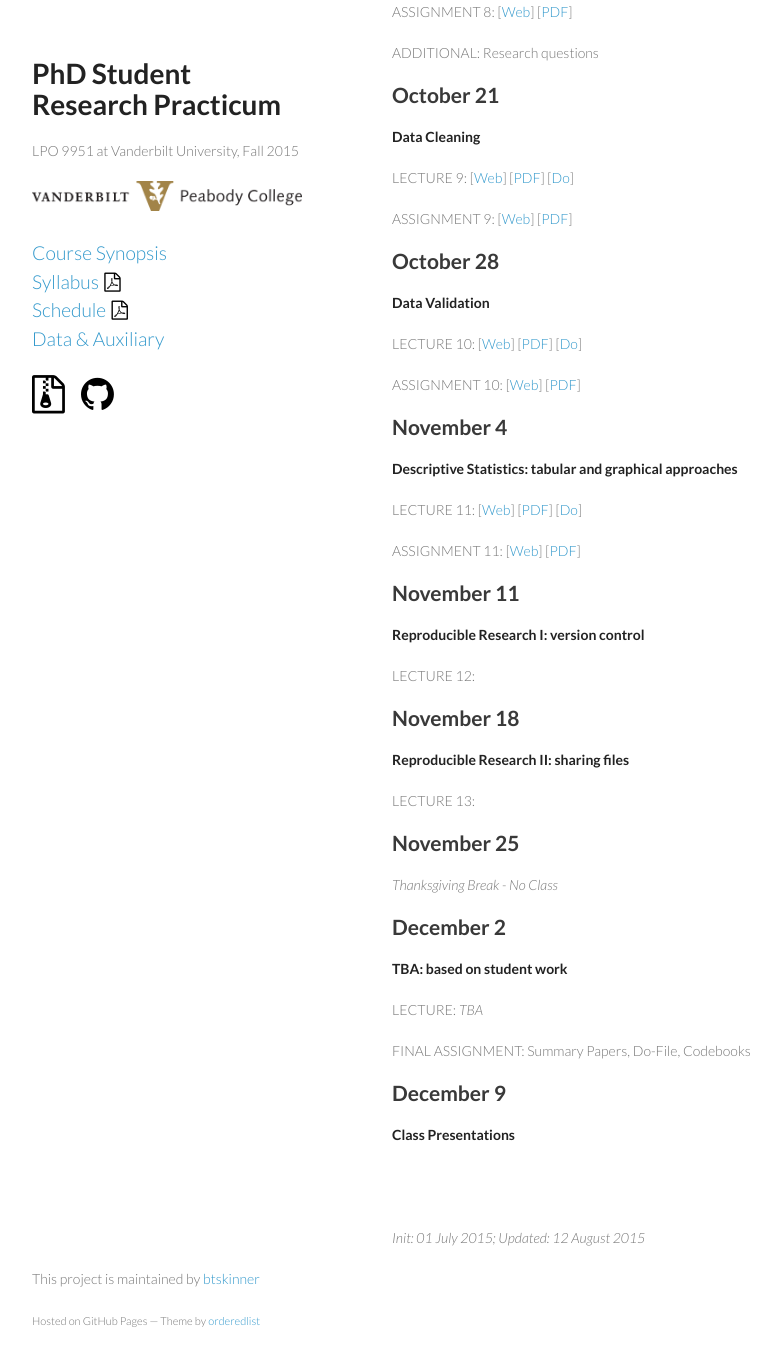
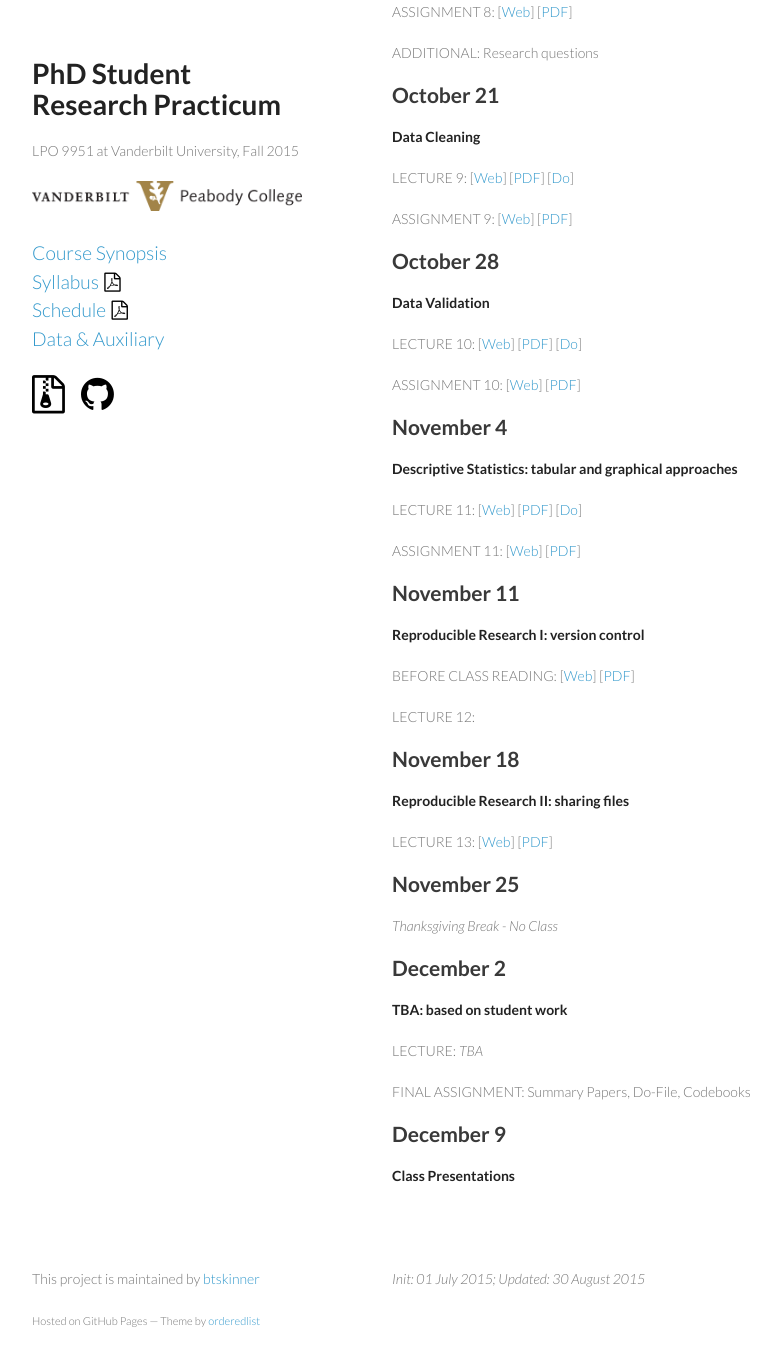
Before and after one commit to btskinner/lpo9951, a Jekyll site: the page built from schedule/index.md, in a window 1280 px wide and 1400 px high, scrolled down 1520 px. Shown: the top 1366 px of the window, without its empty margins (178-959 px from the left). Built offline with Jekyll 4.4.1, drawn with Linux system fonts in a browser that asks for light colours; Markdown is read by kramdown in place of the engine named in the settings.

Commit message:
lecture 12 reading link; lecture 13 file links

```diff
--- a/schedule/index.md
+++ b/schedule/index.md
@@ -109,13 +109,15 @@
 
 **Reproducible Research I: version control**
 
+BEFORE CLASS READING: [[Web](http://scfbm.biomedcentral.com/articles/10.1186/1751-0473-8-7)] [[PDF](http://download.springer.com/static/pdf/169/art%253A10.1186%252F1751-0473-8-7.pdf?originUrl=http%3A%2F%2Fscfbm.biomedcentral.com%2Farticle%2F10.1186%2F1751-0473-8-7&token2=exp=1440974261~acl=%2Fstatic%2Fpdf%2F169%2Fart%25253A10.1186%25252F1751-0473-8-7.pdf*~hmac=eb6c2b8b379a3226db10b4c9a5ffccf7eb6bc3a09c5f4e83ba05cae79fe383e1)]
+
 LECTURE 12:
 
 ## November 18
 
 **Reproducible Research II: sharing files**
 
-LECTURE 13:
+LECTURE 13: [[Web](https://cdn.rawgit.com/btskinner/lpo9951/master/lecture/lecture13_represearch_sharing.html)] [[PDF](https://github.com/btskinner/lpo9951/raw/master/lecture/lecture13_represearch_sharing.pdf)]
 
 
 ## November 25
@@ -139,6 +141,6 @@
 
 <br><br>
 
-*Init: 01 July 2015; Updated: 12 August 2015*
+*Init: 01 July 2015; Updated: 30 August 2015*
 
 <br>
```
Also changed, not shown: 1 other file.
